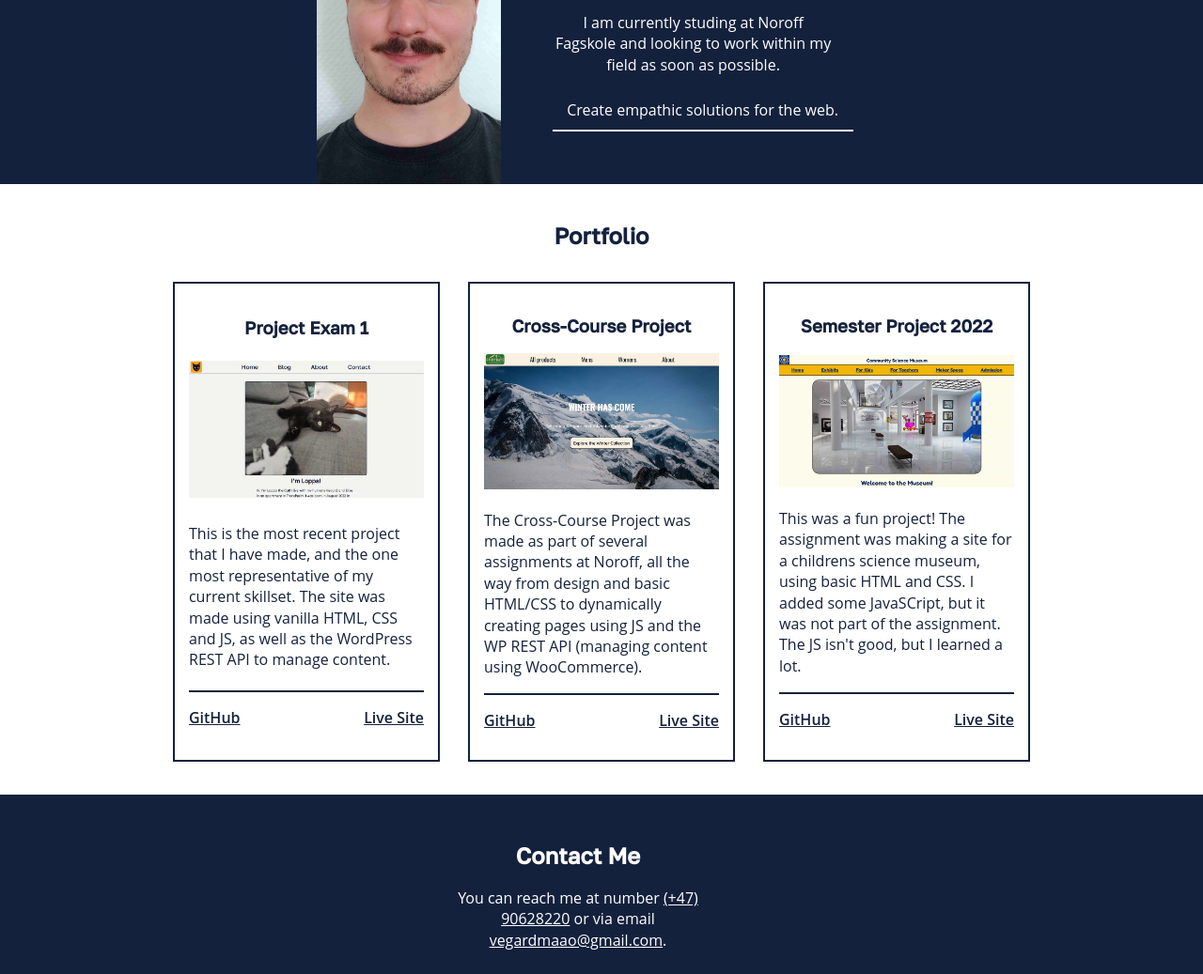
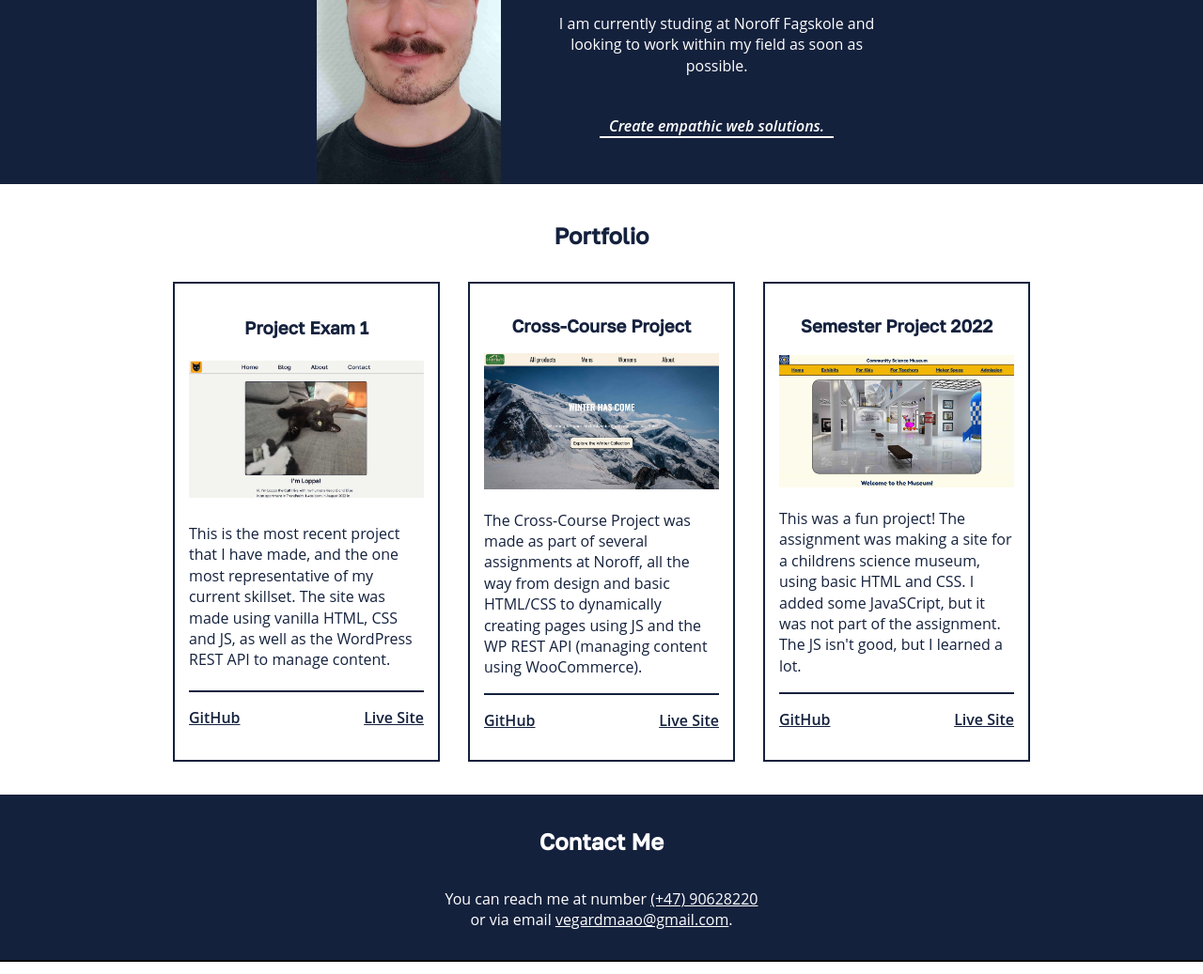
Before and after one commit to VegardMaao/Portfolio-management-1, a plain HTML site: page index.html in a window 1280 px wide. Shown: the part 226-1263 px from the top of the page at 94% size. Drawn offline with Linux system fonts and the light colour scheme; a web font is replaced by a local one.

Commit message:
Styling the site
Changing my main font and faffing about in CSS  to make  things look nicer

```diff
--- a/css/exports/variables.css
+++ b/css/exports/variables.css
@@ -1,7 +1,7 @@
 :root{
     --primary-color: #ffffff;
     --header-fonts: 'Golos Text', 'Open Sans', Arial, Helvetica, sans-serif;
-    --regular-fonts: 'Tilt Neon', 'Open Sans', Arial, Helvetica, sans-serif;
+    --regular-fonts: 'Open Sans', Arial, Helvetica, sans-serif;
     --text-color: #14213D;
     --cool-orange: #FCA311;
 }
--- a/css/main-styles.css
+++ b/css/main-styles.css
@@ -109,7 +109,7 @@ nav{
     font-size: 2rem;
     display: block;
     position: absolute;
-    top: 1.7%;
+    top: 0.7%;
     right: 2.5%;
     z-index: 1;
     padding: 0rem 1.5rem;
@@ -158,20 +158,24 @@ section{
 
 .infotext{
     max-width: 350px;
-    margin: 15px;
+    margin: 0px 15px;
     padding: 15px;
+    display: flex;
+    flex-direction: column;
+    align-items: center;
 }
 
 .infotext > * {
     color: #fff;
-    max-width: 300px;
     text-align: center;
 }
 
 .infotext > p:nth-of-type(3){
     text-align: center;
-    padding: 10px;
+    padding: 10px 10px 0px 10px;
     border-bottom: 2px solid #fff;
+    font-style: italic;
+    font-weight: 600;
 }
 
 .about-header{
@@ -232,7 +236,7 @@ footer{
     border-top: 2px solid black;
     padding: 0px;
     display: flex;
-    flex-direction: column;
+    justify-content: center;
     align-items: center;
     background-color: inherit;
     max-width: 100%;
@@ -241,8 +245,9 @@ footer{
 
 .cs_ul{
     display: flex;
-    justify-content: space-around;
+    justify-content: space-between;
     width: 200px;
+    padding: 0px;
 }
 
 .cs_ul > li {
--- a/index.html
+++ b/index.html
@@ -49,7 +49,7 @@
               I am currently studing at Noroff Fagskole and looking to
               work within my field as soon as possible.
             </p>
-            <p>Create empathic solutions for the web.</p>
+            <p>Create empathic web solutions.</p>
           </div>
         </div>
       </section>
@@ -75,11 +75,9 @@
     </main>
 
     <footer>
-      <div class="footer-div">
         <ul class="cs_ul">
 
         </ul>
-      </div>
     </footer>
     <script src="js/main-script.js" type="module"></script>
   </body>
```
